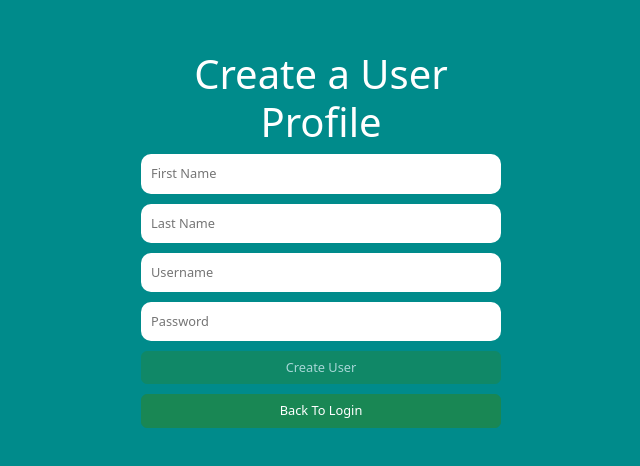
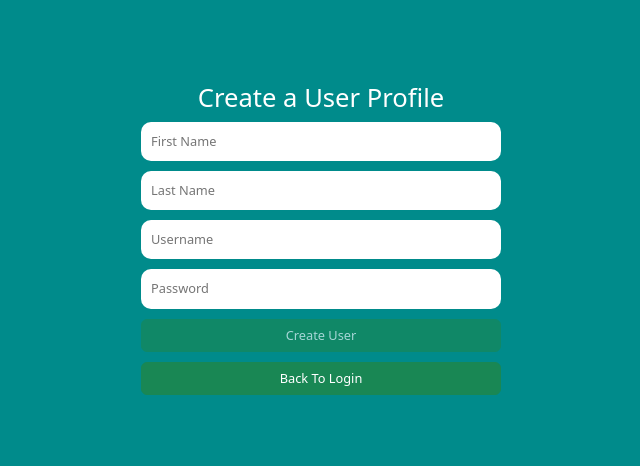
Before and after one commit to jgoudreau0120/finance-repo, a React (Create React App) app: page /createUser in a window 1280 px wide. Shown: the part 156-622 px from the top of the page, without its empty margins (319-959 px from the left). Built offline with nearby package versions, Linux system fonts and the light colour scheme.

Commit message:
more css

```diff
--- a/src/App.css
+++ b/src/App.css
@@ -104,8 +104,6 @@ label, h1 {
   justify-content: right;
 }
 
-.header {
+h1 {
   font-size: 2vw;
-  color: white;
-  text-align: center;
 }
--- a/src/pages/CreateUser/CreateUser.jsx
+++ b/src/pages/CreateUser/CreateUser.jsx
@@ -23,7 +23,7 @@ const CreateUser = () => {
     <div className={classNames('background', styles.createUserBackground)}>
       <div className={styles.container}>
         <div className='row'>
-          <h1>Create a User Profile</h1>
+          <h1 className='header'>Create a User Profile</h1>
         </div>
         <div className='row'>
           <div className='col'>
--- a/src/pages/Login/Login.jsx
+++ b/src/pages/Login/Login.jsx
@@ -10,7 +10,7 @@ const Login = () => {
     <div className={classNames('background', styles.loginBackground)}>
       <div className={styles.container}>
         <div className='row'>
-          <h1 className='header'>FYW: Finance, Your Way</h1>
+          <h1>FYW: Finance, Your Way</h1>
         </div>
         <div className='row'>
           <input id='myUsernameInput' type='text' placeholder='Username'/>
```
